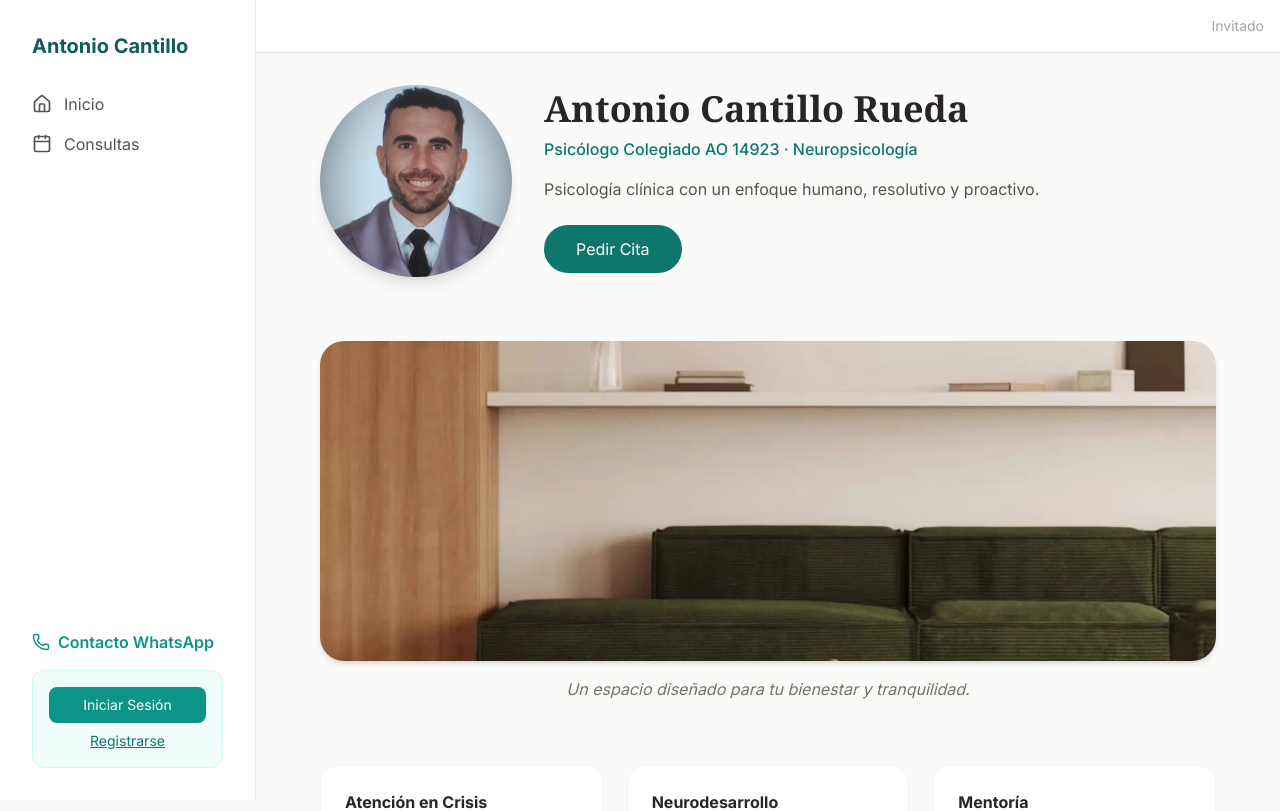
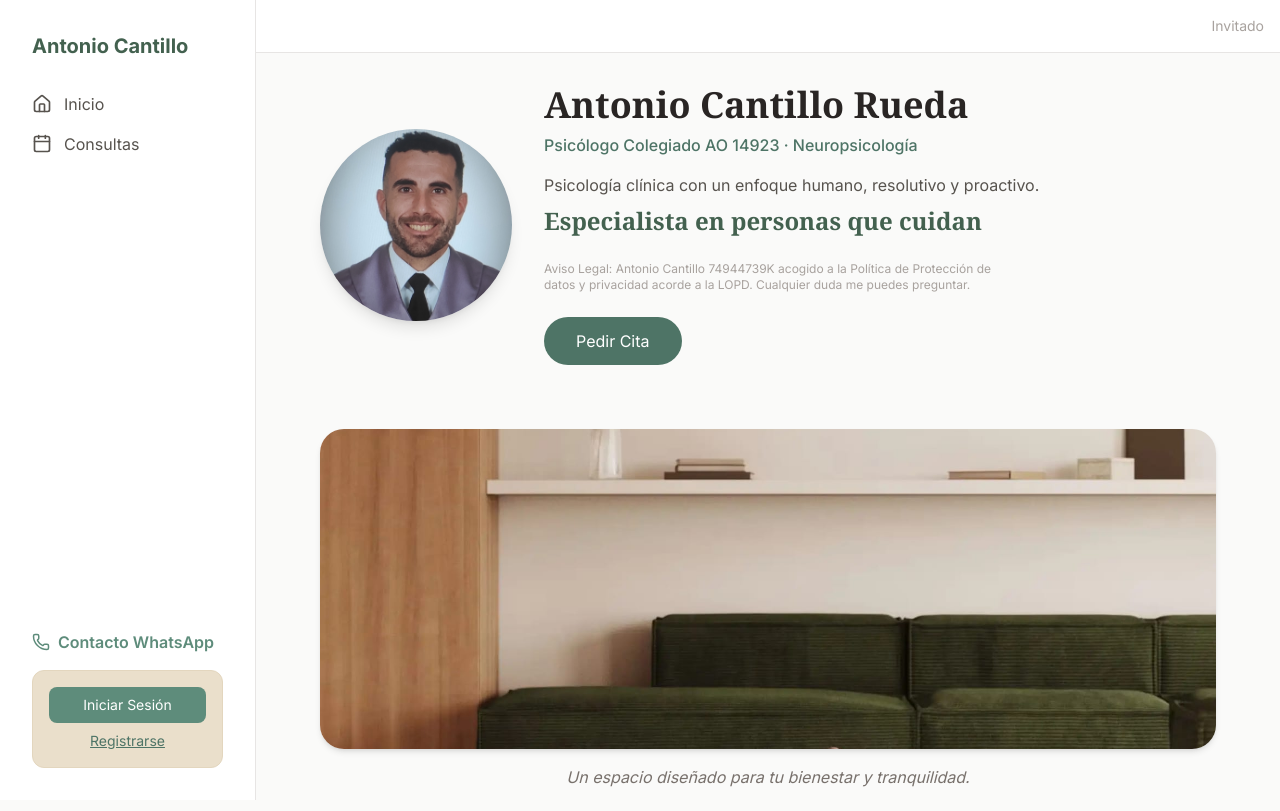
Before and after one commit to antoniocantillo1988/braintrain-plataforma, a React (Vite) app: page / in a window 1280 px wide. Shown: the top 811 px of the page. Built offline with nearby package versions, Linux system fonts and the light colour scheme; no server answers.

Commit message:
Cambios 26 octubre
ULTIMOS CAMBIOS DE:
nuevo diseño
Contenido adminitrador: citas y usuarios
añadir disponibilidad de citas
contenido de la web

```diff
--- a/src/components/OriCharacter.jsx
+++ b/src/components/OriCharacter.jsx
@@ -110,8 +110,8 @@ export default function OriCharacter({ estado = 'neutral', tamaño = 'md' }) {
           </radialGradient>
           {/* Gradiente de la bufanda */}
           <linearGradient id="scarfGrad" x1="0" y1="0" x2="1" y2="1">
-            <stop offset="0%" stopColor="#0d9488"/>
-            <stop offset="100%" stopColor="#0f766e"/>
+            <stop offset="0%" stopColor="#5E8C7B"/>
+            <stop offset="100%" stopColor="#43614F"/>
           </linearGradient>
         </defs>
 
@@ -168,15 +168,15 @@ export default function OriCharacter({ estado = 'neutral', tamaño = 'md' }) {
 
         {/* Bufanda terapéutica */}
         <path d="M28 72 Q30 68 35 70 L50 75 L65 70 Q70 68 72 72 Q70 78 60 78 Q55 80 50 82 Q45 80 40 78 Q30 78 28 72 Z"
-              fill="url(#scarfGrad)" stroke="#0b7a6e" strokeWidth="1"/>
-        <path d="M65 70 Q68 75 72 78 Q70 82 62 80" fill="#0d9488" stroke="#0b7a6e" strokeWidth="1"/>
-        <path d="M60 78 Q62 85 58 90" fill="none" stroke="#0d9488" strokeWidth="2.5" strokeLinecap="round">
+              fill="url(#scarfGrad)" stroke="#43614F" strokeWidth="1"/>
+        <path d="M65 70 Q68 75 72 78 Q70 82 62 80" fill="#5E8C7B" stroke="#43614F" strokeWidth="1"/>
+        <path d="M60 78 Q62 85 58 90" fill="none" stroke="#5E8C7B" strokeWidth="2.5" strokeLinecap="round">
           <animate attributeName="d"
             values="M60 78 Q62 85 58 90;M60 78 Q63 84 60 88;M60 78 Q62 85 58 90"
             dur="2s" repeatCount="indefinite"/>
         </path>
         {/* Borlas bufanda */}
-        <circle cx="58" cy="90" r="2" fill="#0d9488">
+        <circle cx="58" cy="90" r="2" fill="#5E8C7B">
           <animate attributeName="cy" values="90;88;90" dur="2s" repeatCount="indefinite"/>
         </circle>
       </svg>
--- a/src/pages/Citas.jsx
+++ b/src/pages/Citas.jsx
@@ -147,9 +147,9 @@ export default function Citas() {
         />
         <style>{`
           .rdp-day.dia-disponible {
-            color: #0f766e !important;
+            color: #4E7466 !important;
             font-weight: bold !important;
-            border: 1px solid #0f766e !important;
+            border: 1px solid #4E7466 !important;
           }
         `}</style>
       </section>
--- a/src/pages/Home.jsx
+++ b/src/pages/Home.jsx
@@ -27,6 +27,10 @@ export default function Home() {
           <h1 className="text-4xl font-serif font-bold text-stone-800">Antonio Cantillo Rueda</h1>
           <p className="text-teal-700 font-medium mt-2">Psicólogo Colegiado AO 14923 · Neuropsicología</p>
           <p className="mt-4 text-stone-600">Psicología clínica con un enfoque humano, resolutivo y proactivo.</p>
+          <p className="mt-2 text-2xl font-serif font-bold text-teal-800">Especialista en personas que cuidan</p>
+          <p className="mt-6 text-xs text-stone-400 max-w-md">
+            Aviso Legal: Antonio Cantillo 74944739K acogido a la Política de Protección de datos y privacidad acorde a la LOPD. Cualquier duda me puedes preguntar.
+          </p>
           <a href="/citas" className="inline-block mt-6 bg-teal-700 text-white px-8 py-3 rounded-full hover:bg-teal-800 transition">Pedir Cita</a>
         </div>
       </section>
--- a/tailwind.config.js
+++ b/tailwind.config.js
@@ -4,12 +4,48 @@ export default {
   theme: {
     extend: {
       colors: {
+        /* Paleta de marca */
+        salvia: {
+          50: '#EADFCB',
+          100: '#E3D6BE',
+          200: '#DDBF88',
+          300: '#DDBF88',
+          400: '#DDBF88',
+          500: '#5E8C7B',
+          600: '#5E8C7B',
+          700: '#4E7466',
+          800: '#43614F',
+        },
+        terracota: {
+          50: '#F7EAE4',
+          100: '#F0DCD2',
+          500: '#CB745A',
+          600: '#B9654B',
+          700: '#A2553F',
+        },
+        arena: {
+          50: '#F7F1E4',
+          100: '#DDBF88',
+          200: '#DDBF88',
+          300: '#DDBF88',
+        },
+        crema: {
+          50: '#EADFCB',
+          100: '#EADFCB',
+          200: '#EADFCB',
+        },
+        /* La escala teal se reasigna a la paleta de marca para
+           que todos los componentes existentes usen los nuevos colores */
         teal: {
-          50:  '#f0fdfa',
-          100: '#ccfbf1',
-          500: '#14b8a6',
-          600: '#0d9488',
-          700: '#0f766e',
+          50: '#EADFCB',
+          100: '#E3D6BE',
+          200: '#DDBF88',
+          300: '#DDBF88',
+          400: '#DDBF88',
+          500: '#5E8C7B',
+          600: '#5E8C7B',
+          700: '#4E7466',
+          800: '#43614F',
         },
       },
     },
```
